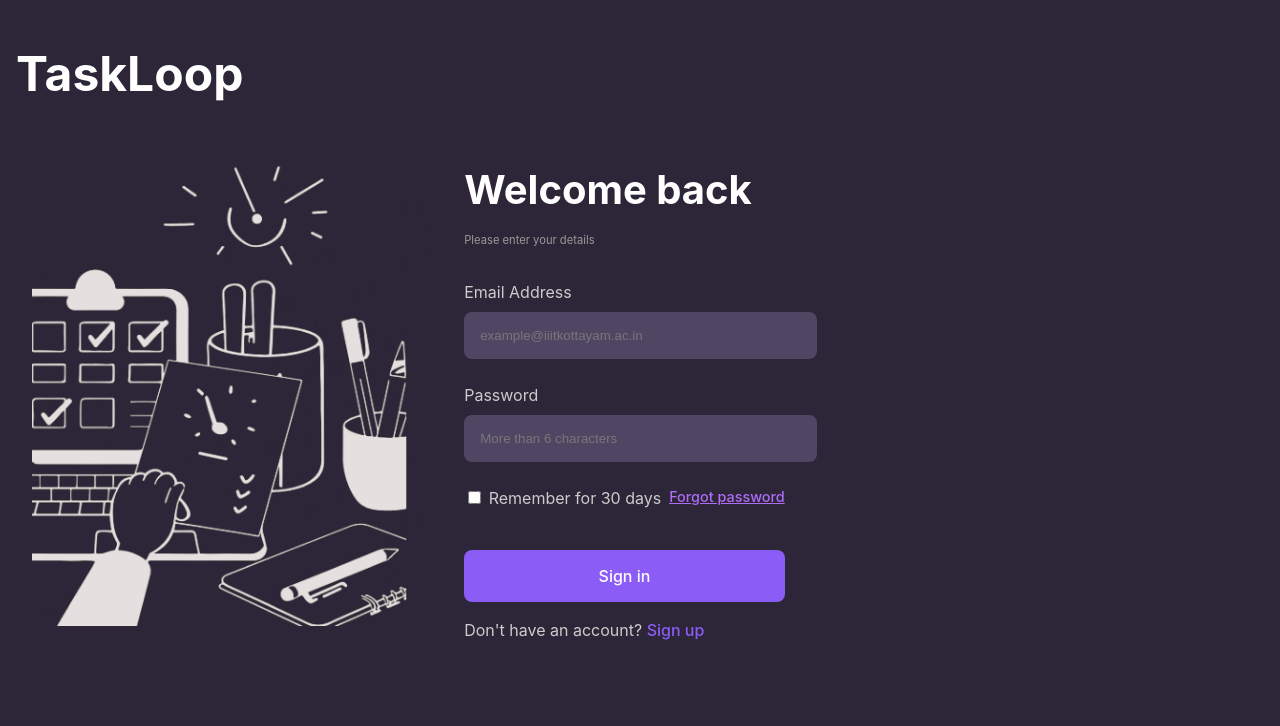
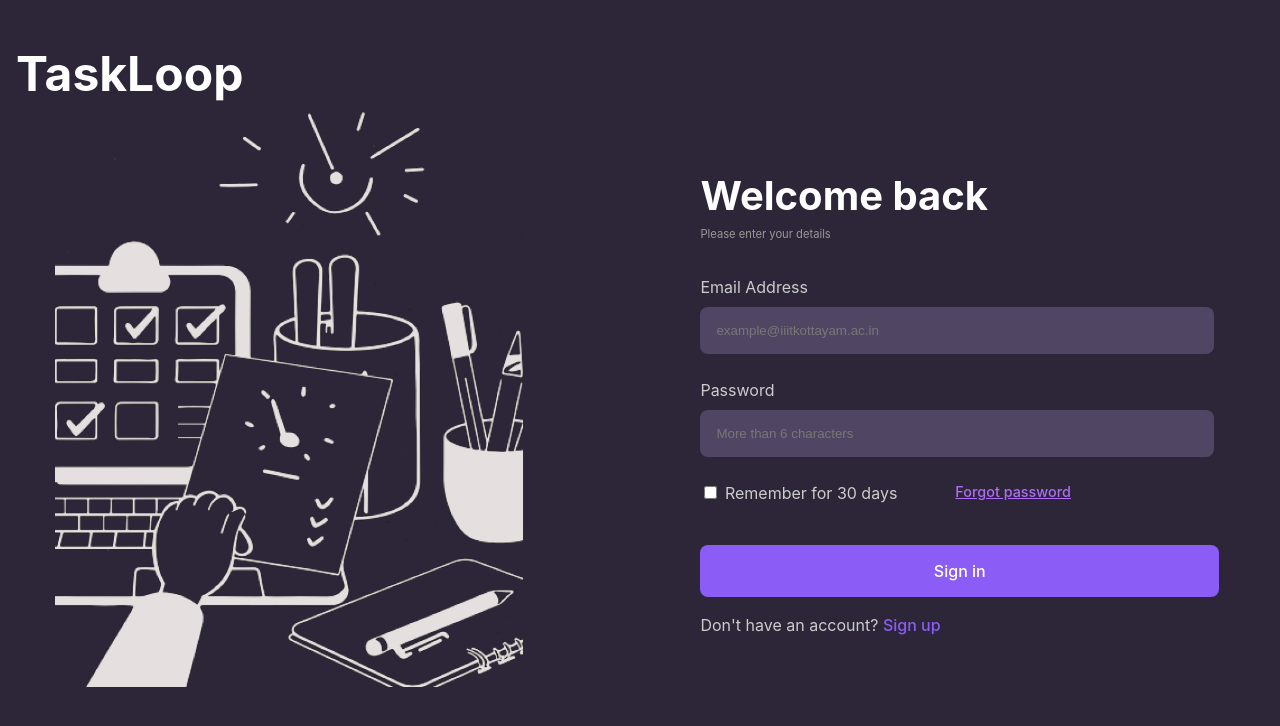
Before and after one commit to sayan23bcy6/OCT-On-campus-task-platform, a React (Vite) app in the folder OCT/: page /login in a window 1280 px wide. Shown: the top 726 px of the page. Built offline with nearby package versions, Linux system fonts and the light colour scheme.

Commit message:
Update Login.css

```diff
--- a/OCT/src/pages/Login.css
+++ b/OCT/src/pages/Login.css
@@ -25,10 +25,10 @@
 }
 
 .login-image {
-  width: 250%; /* Increased width */
-  max-width: 400px; /* Increased maximum width */
+  width: 370%; /* Increased width */
+  max-width: 500px; /* Increased maximum width */
   margin-bottom: 2rem;
-  padding-left: 5rem; /* Added left padding */
+  padding-left: 10rem; /* Added left padding */
 }
 
 .logo {
@@ -51,7 +51,7 @@
   flex-direction: column;
   justify-content: center;
   align-items: flex-start; /* Align content to the left within the right section */
-  padding: 2rem 5rem;
+  padding-left: 250px; /* Add padding to the left */
   color: white;
   text-align: left; /* Ensure text aligns to the left */
 }
@@ -66,6 +66,7 @@
   font-size: 0.7rem;
   color: #999;
   margin-bottom: 2rem;
+  margin-top: 0rem;
 }
 
 .form-group {
@@ -79,7 +80,7 @@
 }
 
 .form-input {
-  width: 100%;
+  width: 130%;
   padding: 1rem;
   border-radius: 8px;
   border: none;
@@ -104,6 +105,7 @@
 .forgot-password {
   font-size: 0.9rem; /* Make the text smaller */
   margin-left: 0.5rem; /* Move it slightly to the right */
+  padding-left: 50px; /* Restore padding to the left */
   color: #AF6CF7; /* Change color */
   text-decoration: underline; /* Add underline */
 }
@@ -113,7 +115,7 @@
 }
 
 .signin-button {
-  width: 100%;
+  width: 140%;
   padding: 1rem;
   background-color: #8b5cf6;
   color: white;
```
